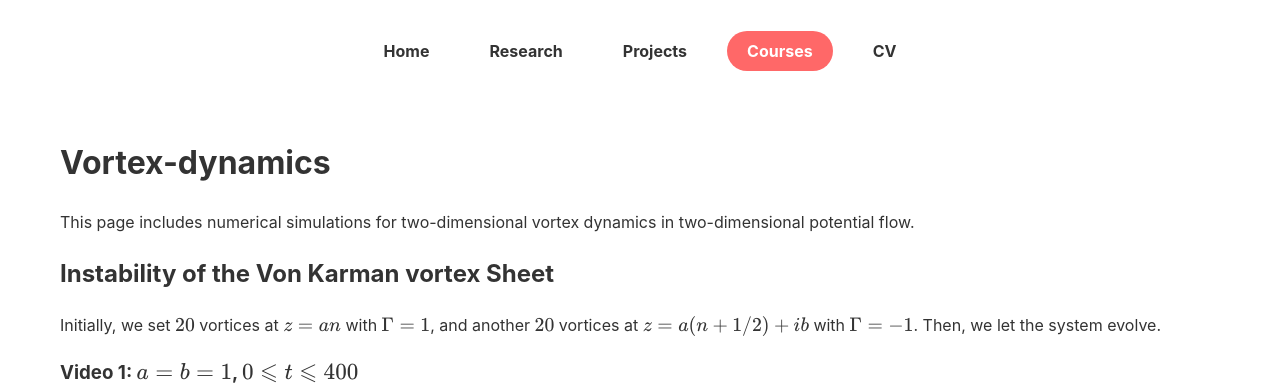
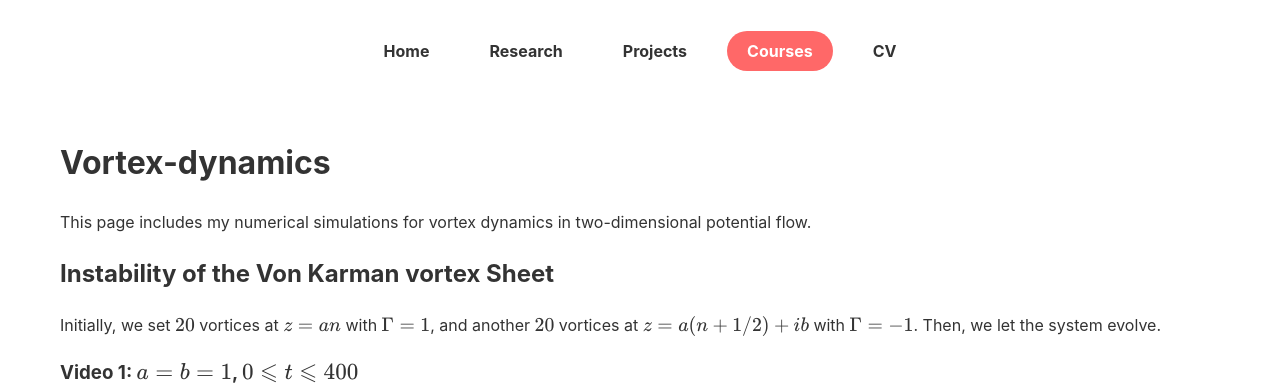
Before and after one commit to Yoon-1023/Yoon-1023.github.io, a Jekyll site: the page built from Courses/Fluid_Dynamics/movies.md, in a window 1280 px wide and 900 px high, cut to the strip 0-384 px from the top of the window. Built offline with Jekyll 4.4.1, drawn with Linux system fonts in a browser that asks for light colours.

Commit message:
Update movies.md

```diff
--- a/Courses/Fluid_Dynamics/movies.md
+++ b/Courses/Fluid_Dynamics/movies.md
@@ -6,7 +6,7 @@ permalink: /courses/vortex_dynamics/
 
 # Vortex-dynamics
 
-This page includes numerical simulations for two-dimensional vortex dynamics in two-dimensional potential flow.
+This page includes my numerical simulations for vortex dynamics in two-dimensional potential flow.
 
 ## Instability of the Von Karman vortex Sheet
 
```
